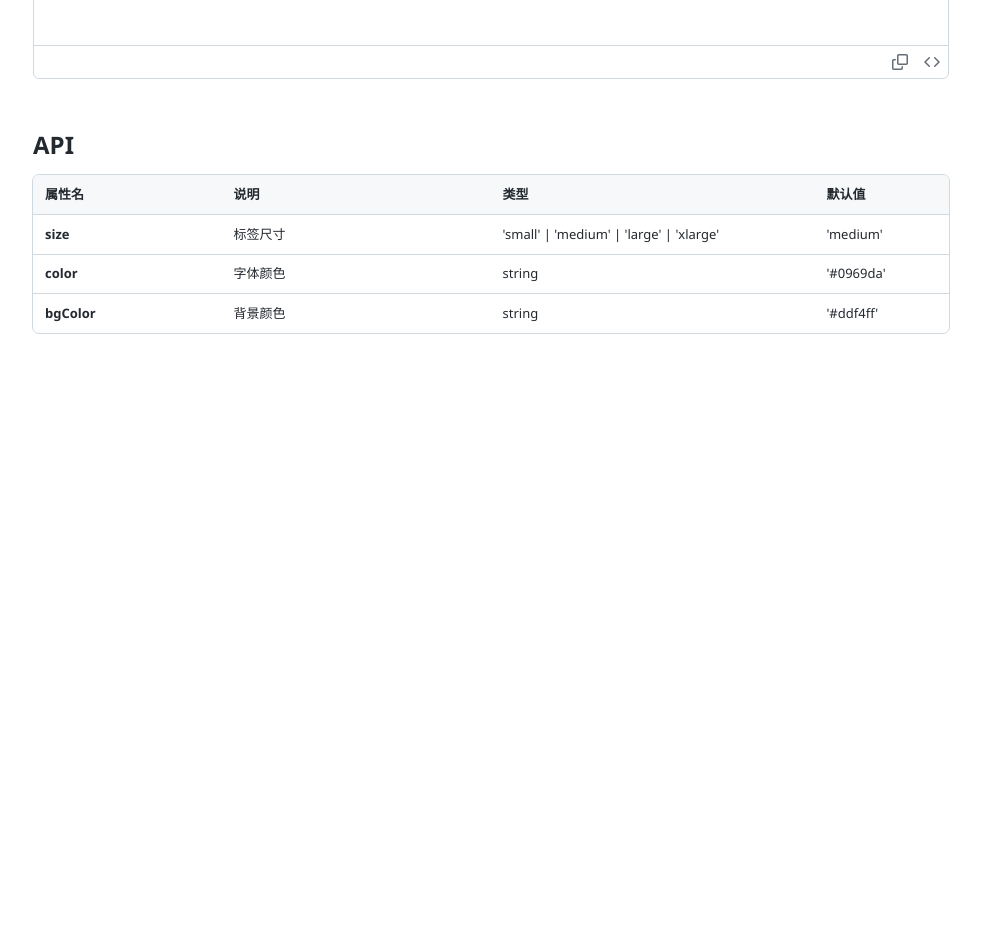
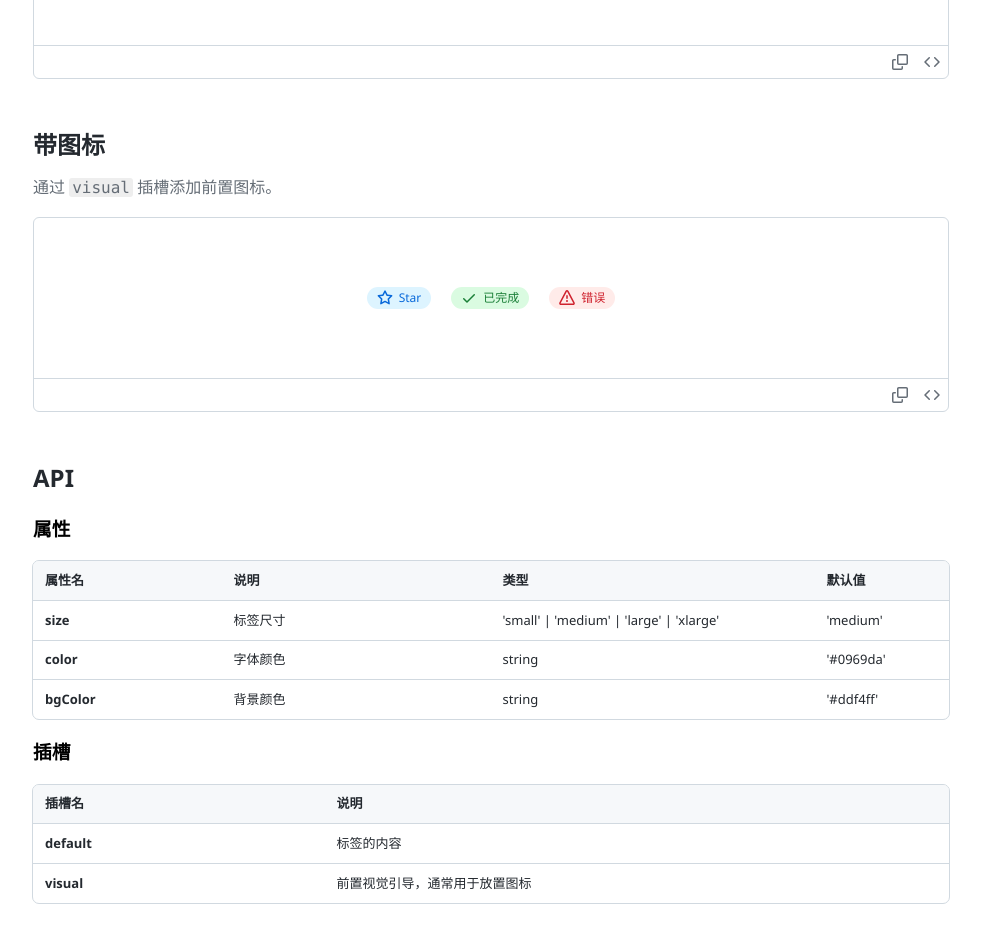
Before and after one commit to UnderHear-tools/UnderHear-Web, a Vue app in the folder UnderHear-frontend/: page /component/tag in a window 1280 px wide. Shown: the part 1100-2035 px from the top of the page, without its empty margins (299-1280 px from the left). Before the commit the page ends 1465 px from the top, so only its background shows below. Built offline with nearby package versions, Linux system fonts and the light colour scheme.

Commit message:
zTag组件新增visual插槽

```diff
--- a/UnderHear-frontend/src/components/z-ui/tag/zTag.vue
+++ b/UnderHear-frontend/src/components/z-ui/tag/zTag.vue
@@ -1,5 +1,6 @@
 <template>
 	<span class="z-tag" :class="`z-tag--${size}`" :style="customStyle">
+		<slot name="visual"></slot>
 		<slot></slot>
 	</span>
 </template>
@@ -23,10 +24,13 @@ const customStyle = computed(() => ({
 
 <style scoped>
 .z-tag {
+    display: inline-flex;
+    align-items: center;
     background-color: #ddf4ff;
     color: #0969da;
     border-radius: 100px;
     font-weight: 500;
+    gap: 6px;
 }
 
 .z-tag--small {
--- a/UnderHear-frontend/src/module/components/views/components/tag.vue
+++ b/UnderHear-frontend/src/module/components/views/components/tag.vue
@@ -36,10 +36,39 @@
       </ComponentDocsDemoBlock>
     </ComponentDocsSection>
 
+    <ComponentDocsSection title="带图标">
+      <template #description>通过 <code>visual</code> 插槽添加前置图标。</template>
+      <ComponentDocsDemoBlock :code="demo4Code">
+        <div class="tag-row">
+          <zTag>
+            <template #visual><Star /></template>
+            Star
+          </zTag>
+          <zTag color="#1a7f37" bgColor="#dafbe1">
+            <template #visual><Check /></template>
+            已完成
+          </zTag>
+          <zTag color="#cf222e" bgColor="#ffebe9">
+            <template #visual><Alert /></template>
+            错误
+          </zTag>
+        </div>
+      </ComponentDocsDemoBlock>
+    </ComponentDocsSection>
+
     <ComponentDocsSection title="API" variant="api">
+      <h3>属性</h3>
       <zTable
         :columns="apiTableColumns"
         :data="apiTableRows"
+        row-key="name"
+        compact
+        :hoverable="false"
+      />
+      <h3>插槽</h3>
+      <zTable
+        :columns="slotTableColumns"
+        :data="slotTableRows"
         row-key="name"
         compact
         :hoverable="false"
@@ -51,6 +80,7 @@
 <script setup lang="ts">
 import { zTag } from '@/components/z-ui/tag'
 import { zTable, type ZTableColumn } from '@/components/z-ui/table'
+import { Star, Check, Alert } from '@/components/z-ui/icon/Octicons-vue'
 import ComponentDocsDemoBlock from '@/module/components/components/ComponentDocsPage/ComponentDocsDemoBlock.vue'
 import ComponentDocsHeader from '@/module/components/components/ComponentDocsPage/ComponentDocsHeader.vue'
 import ComponentDocsPage from '@/module/components/components/ComponentDocsPage/ComponentDocsPage.vue'
@@ -104,6 +134,36 @@ const demo3Code = `<template>
 }
 </style>`
 
+const demo4Code = `<script setup lang="ts">
+import { zTag } from '@/components/z-ui/tag'
+import { Star, Check, Alert } from '@/components/z-ui/icon/Octicons-vue'
+<\/script>
+
+<template>
+  <div class="tag-row">
+    <zTag>
+      <template #visual><Star /></template>
+      Star
+    </zTag>
+    <zTag color="#1a7f37" bgColor="#dafbe1">
+      <template #visual><Check /></template>
+      已完成
+    </zTag>
+    <zTag color="#cf222e" bgColor="#ffebe9">
+      <template #visual><Alert /></template>
+      错误
+    </zTag>
+  </div>
+</template>
+
+<style scoped>
+.tag-row {
+  display: flex;
+  align-items: center;
+  gap: 20px;
+}
+</style>`
+
 const apiTableColumns: ZTableColumn[] = [
   { key: 'name', label: '属性名', rowHeader: true, minWidth: '140px' },
   { key: 'description', label: '说明', minWidth: '200px', wrap: true },
@@ -131,6 +191,22 @@ const apiTableRows = [
     default: "'#ddf4ff'"
   }
 ]
+
+const slotTableColumns: ZTableColumn[] = [
+  { key: 'name', label: '插槽名', rowHeader: true, minWidth: '140px' },
+  { key: 'description', label: '说明', minWidth: '300px', wrap: true }
+]
+
+const slotTableRows = [
+  {
+    name: 'default',
+    description: '标签的内容'
+  },
+  {
+    name: 'visual',
+    description: '前置视觉引导，通常用于放置图标'
+  }
+]
 </script>
 
 <style scoped>
```
